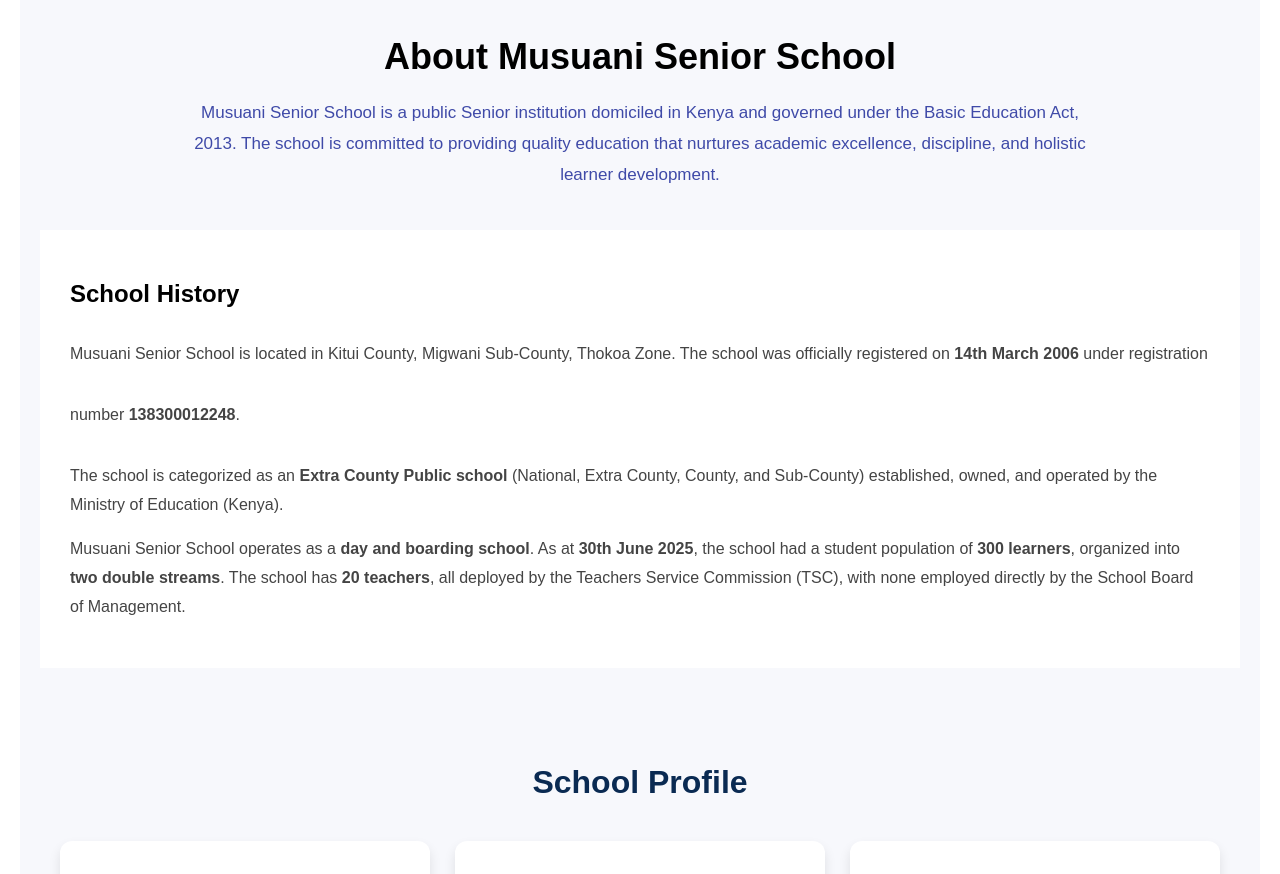
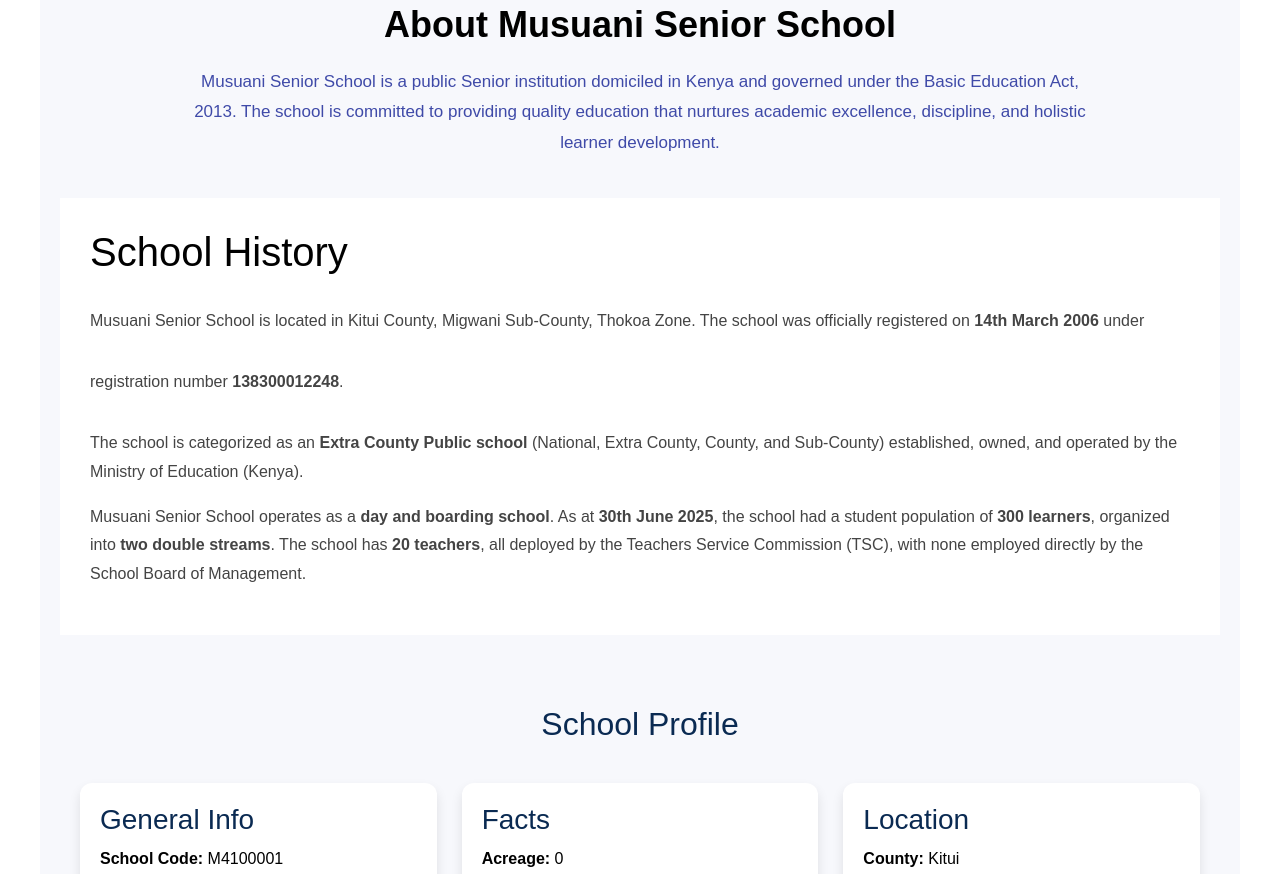
Before and after one commit to Mwangi2006/musuaniseniorschool-website, a website: page about.html in a window 1280 px wide. Shown: the part 835-1709 px from the top of the page. Drawn offline with nearby package versions, Linux system fonts and the light colour scheme.

Commit message:
Add bootsrap to about.html

```diff
--- a/about.html
+++ b/about.html
@@ -4,6 +4,10 @@
   <meta charset="UTF-8">
   <meta name="viewport" content="width=device-width, initial-scale=1.0">
   <title>About Us | Musuani Senior School</title>
+  <meta name="viewport" content="width=device-width, initial-scale=1">
+
+<link href="https://cdn.jsdelivr.net/npm/bootstrap@5.3.2/dist/css/bootstrap.min.css" rel="stylesheet">
+
 </head>
 <body style="margin:0; font-family:Arial, Helvetica, sans-serif; background:#ffffff; color:#000;">
 
@@ -114,6 +118,7 @@
 
   </div>
 </section>
+<script src="https://cdn.jsdelivr.net/npm/bootstrap@5.3.2/dist/js/bootstrap.bundle.min.js"></script>
 
 <!-- ================= CAROUSEL JS ================= -->
 <script>
```
